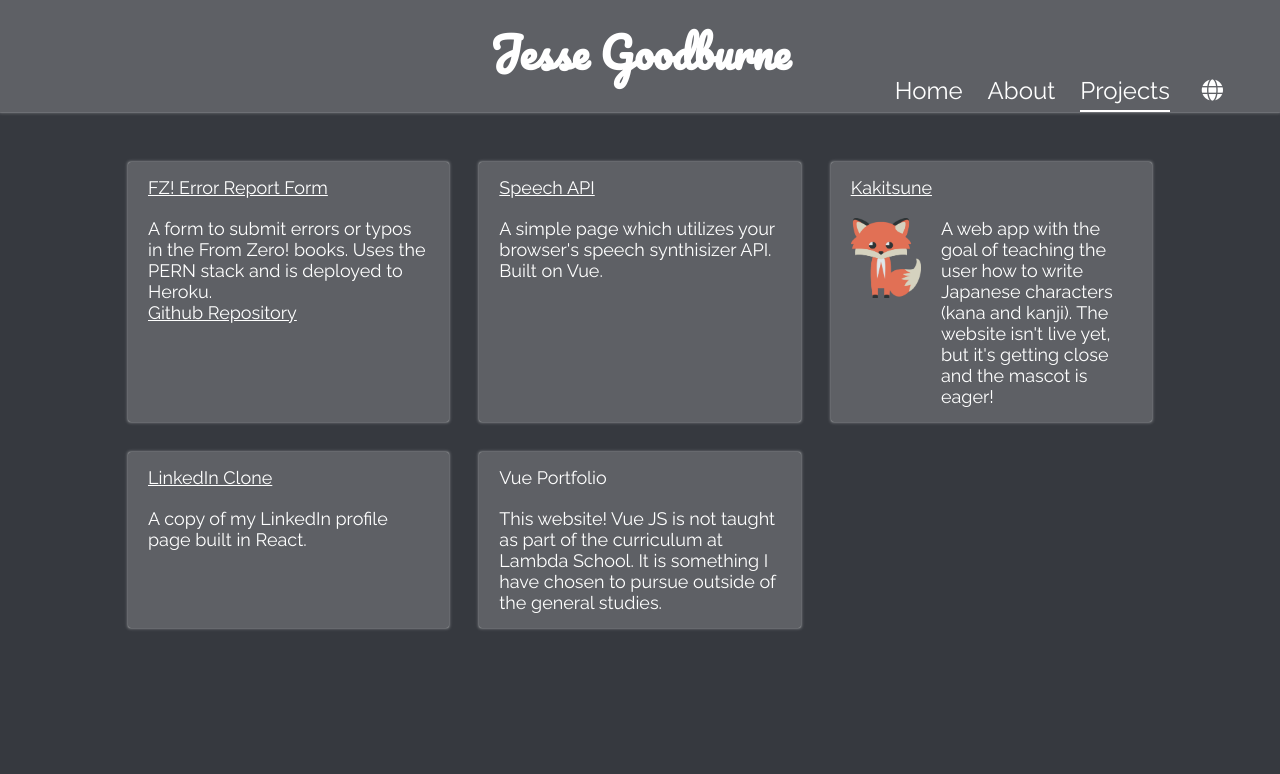
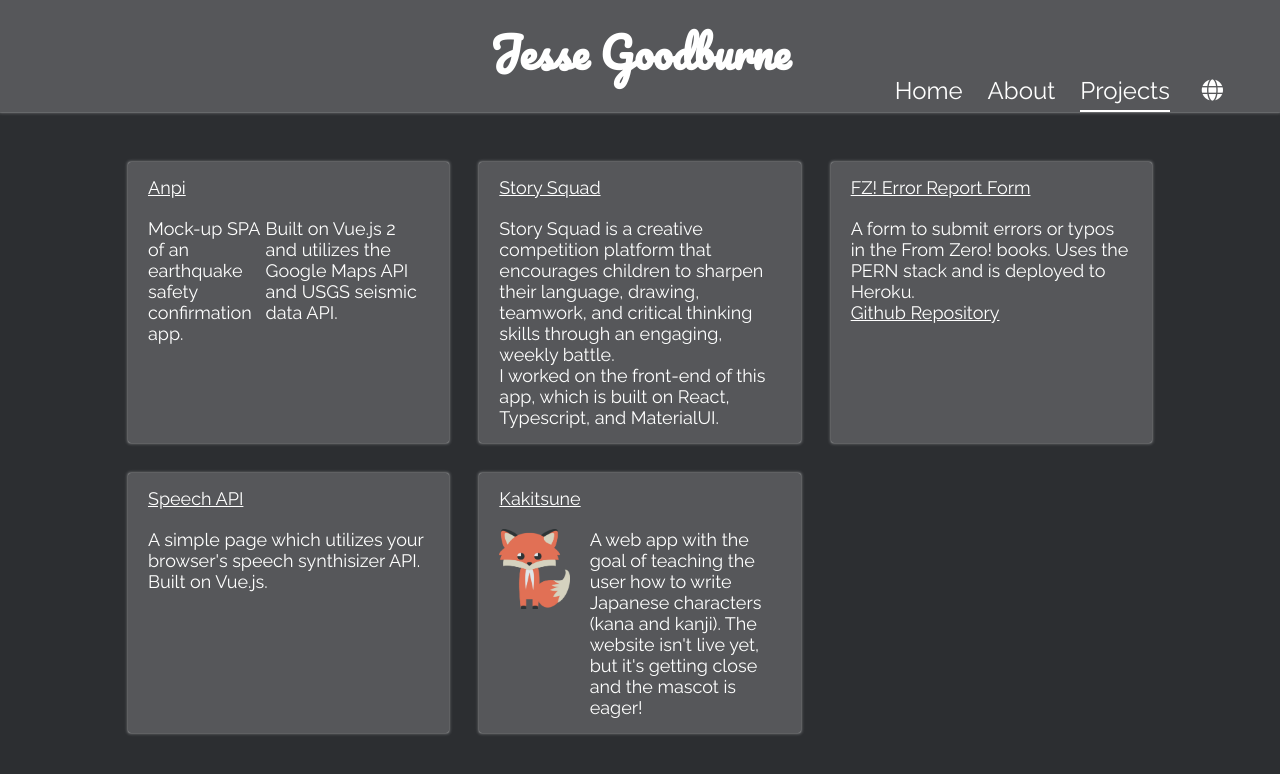
Before and after one commit to juiceboxh3ro/Vue_Speak, a Vue app: page /#/projects in a window 1280 px wide. Shown: the top 774 px of the page. Built offline with nearby package versions, Linux system fonts and the light colour scheme.

Commit message:
updates projects

```diff
--- a/src/App.vue
+++ b/src/App.vue
@@ -45,7 +45,7 @@ export default {
   height: 100vh;
   width: 100vw;
   z-index: -10;
-  background: #36393f;
+  background: #2c2e31;
 }
 
 p {
--- a/src/router.js
+++ b/src/router.js
@@ -25,6 +25,11 @@ export default new Router({
       path: '/projects/speak',
       name: 'speak',
       component: () => import(/* webpackChunkName: "speak" */ './views/Speak.vue')
+    },
+    {
+      path: '/projects/face',
+      name: 'face',
+      component: () => import(/* webpackChunkName: "face" */ './views/Face.vue')
     }
   ]
 })
--- a/src/views/About.vue
+++ b/src/views/About.vue
@@ -6,13 +6,12 @@
         <section id="edu">
           <h4>Education</h4>
           <p>In <a href="https://lambdaschool.com/">Lambda School</a> I was taught the following:</p>
-          <p>Front-end: HTML5, CSS3, JavaScript, React</p>
-          <p>Back-end: SQLite</p><br>
+          <p>HTML5, CSS3, JavaScript, React, Python</p><br>
         </section>
         <section id="self">
           <h4>Self-Study</h4>
           <p>I have also branched out on my own after the daily lectures:</p>
-          <p>Vue, Ruby, PostgreSQL, MySQL, Firebase</p>
+          <p>Vue.js, Ruby, PostgreSQL, MySQL, Firebase, MongoDB</p>
           <br>
           <p>I especially like Vue because of the community behind it, and how friendly it has been to self-study.</p>
           <p>I also do all my own styling, no Bootstrap or the like, and it's one of the things I most enjoy about the front-end as it satisfies my creativity.</p>
@@ -44,7 +43,7 @@
           <p>I'm a hobbyist photographer and have had my photographs featured in a gallery.</p>
           <p>I was the videographer for Japanese From Zero's 2018 Sapporo footage, which is the company I was previously employed at.</p>
           <p>I also photographed the 2017 TEDx event held by the TEDx club in my university.</p><br>
-          <p>I've put some of my photos on <a href="https://unsplash.com/@juiceboxh3ro">Unsplash</a>, but you can also find me on <a href="https://www.instagram.com/juiceboxh3ro/">Instagram</a> if you're curious!</p>
+          <p>You can find me on <a href="https://www.instagram.com/juiceboxh3ro/">Instagram</a> if you're curious!</p>
         </section>
       </section>
     </div>
--- /dev/null
+++ b/src/views/Face.vue
@@ -0,0 +1,46 @@
+<template>
+  <div id="container">
+    <h1>Vidja</h1>
+    <video id="video" width="720" height="560" autoplay muted></video>
+  </div>
+</template>
+
+<script>
+export default {
+  name: 'Face',
+  data() {
+    return {
+      audioConstraints: {
+        audio: false,
+        video: true
+      },
+    }
+  },
+  methods: {
+    startVideo() {
+      navigator.mediaDevices.getUserMedia(
+        this.audioConstraints,
+        stream => this.video.srcObject = stream,
+        err => console.error(err)
+      )
+    }
+  },
+  mounted () {
+    this.video = document.getElementById('video')
+    this.startVideo()
+  }
+}
+</script>
+
+<style>
+  #container {
+    display: flex;
+    flex-direction: column;
+    justify-content: center;
+    align-items: center;
+  }
+
+  h1 {
+    font-size: 4rem;
+  }
+</style>
--- a/src/views/Home.vue
+++ b/src/views/Home.vue
@@ -16,7 +16,7 @@
       <h3>Quick Facts:</h3>
       <ul>
         <li class="lh2">I am currently attending Lambda School for full-stack web development.</li>
-        <li class="lh2">I'm excited to program every day, and am self-teaching Vue, Python, Postgres, and Firebase.</li>
+        <li class="lh2">I'm excited to program every day, and am self-teaching React Native, Vue, Python, Postgres, MongoDB, and Firebase.</li>
         <li class="lh2">I hold a B.A. in Japanese Language from Temple University, Japan Campus.</li>
       </ul>
     </section>
--- a/src/views/Projects.vue
+++ b/src/views/Projects.vue
@@ -1,5 +1,22 @@
 <template>
   <div id="deck">
+    <div class="card">
+      <a href="https://nifty-curie-9d4d3d.netlify.app/">Anpi</a>
+      <section>
+        <p>Mock-up SPA of an earthquake safety confirmation app.</p>
+        <p>Built on Vue.js 2 and utilizes the Google Maps API and USGS seismic data API.</p>
+      </section>
+    </div>
+    <div class="card">
+      <a href="https://master.d37ier1k83jxk6.amplifyapp.com/">Story Squad</a>
+      <section>
+        <div>
+          <p>Story Squad is a creative competition platform that encourages children to sharpen their language, drawing, teamwork, and critical thinking skills through an engaging, weekly battle.</p>
+          <p>I worked on the front-end of this app, which is built on React, Typescript, and MaterialUI.</p>
+        </div>
+      </section>
+    </div>
+
     <div class="card">
       <a href="https://fz-error-report.herokuapp.com/">FZ! Error Report Form</a>
       <section>
@@ -9,10 +26,11 @@
         </div>
       </section>
     </div>
+
     <div class="card">
       <router-link :to="{ name: 'speak' }">Speech API</router-link>
       <section>
-        <p>A simple page which utilizes your browser's speech synthisizer API. Built on Vue.</p>
+        <p>A simple page which utilizes your browser's speech synthisizer API. Built on Vue.js.</p>
       </section>
     </div>
 
@@ -21,20 +39,6 @@
       <section>
         <img :src="require('../assets/fox-full.png')" alt="kakitsune logo of a fox" />
         <p>A web app with the goal of teaching the user how to write Japanese characters (kana and kanji). The website isn't live yet, but it's getting close and the mascot is eager!</p>
-      </section>
-    </div>
-
-    <div class="card">
-      <a target="_blank" href="https://tender-goldstine-17b8ed.netlify.com/#/">LinkedIn Clone</a>
-      <section>
-        <p>A copy of my LinkedIn profile page built in React.</p>
-      </section>
-    </div>
-
-    <div class="card">
-      <p>Vue Portfolio</p>
-      <section>
-        <p>This website! Vue JS is not taught as part of the curriculum at Lambda School. It is something I have chosen to pursue outside of the general studies.</p>
       </section>
     </div>
   </div>
```
